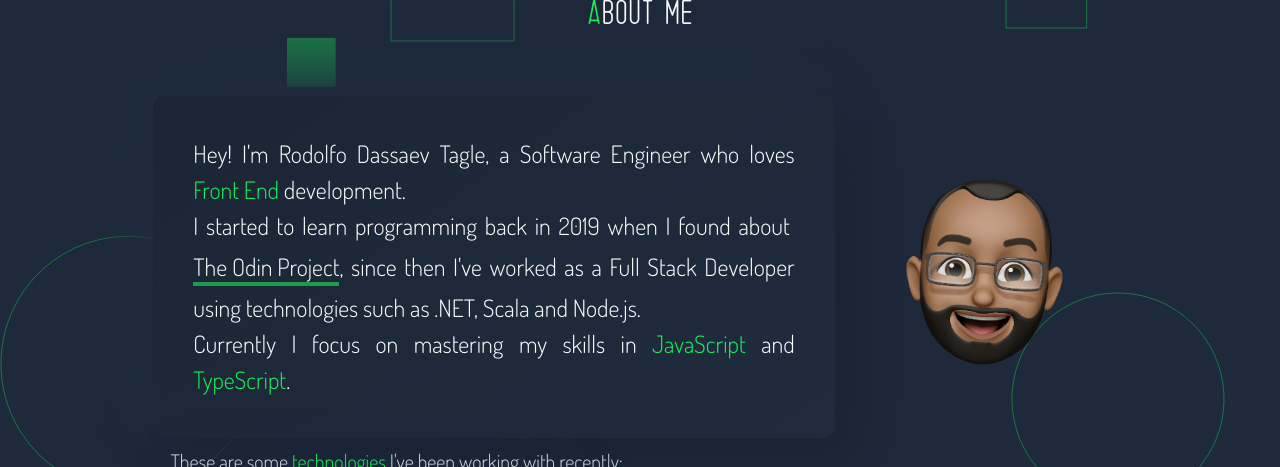
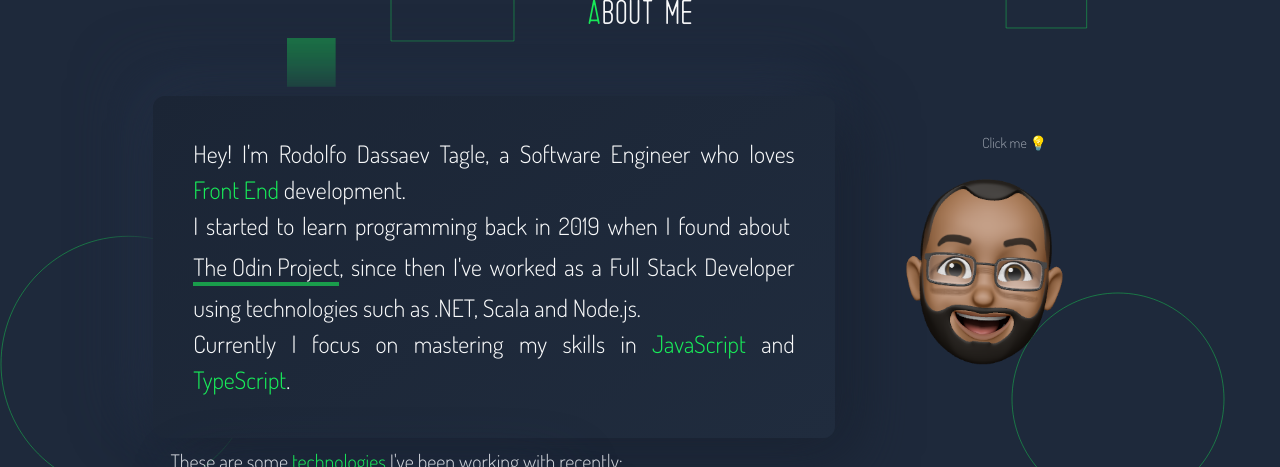
Before and after one commit to dassaevtagle/portfolio_2022, a React (Create React App) app: page / in a window 1280 px wide. Shown: the part 940-1407 px from the top of the page. Built offline with nearby package versions, Linux system fonts and the light colour scheme.

Commit message:
add image tilt

```diff
--- a/package.json
+++ b/package.json
@@ -15,6 +15,7 @@
     "animejs": "^3.2.1",
     "react": "^18.1.0",
     "react-dom": "^18.1.0",
+    "react-parallax-tilt": "^1.7.51",
     "react-scripts": "5.0.1",
     "rellax": "^1.12.1",
     "typescript": "^4.7.3",
--- a/src/assets/scss/sections/Contact.scss
+++ b/src/assets/scss/sections/Contact.scss
@@ -1,6 +1,6 @@
 .contact {
   transform: translateY(100%);
-  transition: ease-out 0.9s;
+  transition: 0.9s;
   @apply bg-zinc-900 py-14 mt-36 rounded-t-3xl md:w-9/12 mx-auto shadow-none;
   @media (min-width: 768px) {
     box-shadow: 41px 0px 0px #121212;
--- a/src/sections/About.tsx
+++ b/src/sections/About.tsx
@@ -1,12 +1,15 @@
 import FullPageContainer from "../components/FullPageContainer"
 import Title from "../components/Title"
+import Tilt from 'react-parallax-tilt'
 import ProfileBlack from "../assets/img/memoji_rodolfo.png"
 import {ReactComponent as ExternalIcon} from "../assets/svg/icons/external.svg"
 
 import '../assets/scss/sections/About.scss';
 import ExternalLink from "../components/ExternalLink";
+import { useState } from "react"
 
 function About () {
+  const [flip, setFlip] = useState<boolean>(false)
   const latestTeachnologiesUsed: string[] = [
     'React',
     'Node',
@@ -31,7 +34,10 @@ function About () {
           </p>
         </div>
         <div className="about-grid_memoji">
-          <img src={ProfileBlack} alt="Me" className="rounded image" />
+          <Tilt tiltReverse scale={1.2} flipVertically={flip}>
+            <p className="absolute text-sm top-2 right-20 text-gray-400">Click me 💡</p>
+            <img onClick={() => setFlip(!flip)} src={ProfileBlack} alt="Me" className="rounded image" />
+          </Tilt>
         </div>
         <div className="about-grid_tech">
           These are some <span className="underline text-highlight">technologies</span> I've been working with recently:
```
Also changed, not shown: 1 other file (tests, documents, lock files or other folders).
